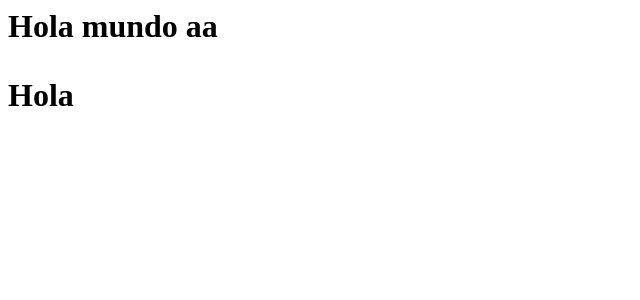
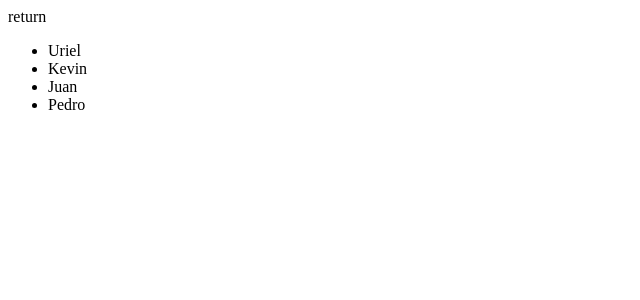
Before and after one commit to kevinCardenas23/ReactCodigoFacilito, a React (Create React App) app: page / in a window 1280 px wide. Shown: the top 300 px of the page, without its empty margins (0-640 px from the left). Built offline with nearby package versions, Linux system fonts and the light colour scheme.

Commit message:
Manera antigua de hacer un for

```diff
--- a/src/index.js
+++ b/src/index.js
@@ -1,41 +1,29 @@
 import React from 'react';
 import { render } from 'react-dom';
 
-// function SaludarEnIdiomas(idioma){
-//   if(idioma==='en') {
-//     return <span>Hello</span>
-//   }
-//   else{
-//     return <span>Hola</span>
+const nombres = [
+  'Uriel',
+  'Kevin',
+  'Juan',
+  'Pedro'
+]
 
-//   }
-// }
+function getNombres() {
+  const elementosLista = [];
+  for (var i = 0; i < nombres.length; i++) {
+    elementosLista.push(<li>{nombres[i]}</li>)
+  }
+  return elementosLista
+}
 
-const Saludo = () => {
-  const nombre = "Kevin";
-  const idioma = 'es';
-  //Esto es otra manera de hacer un if
-  // return <div>
-  //   {
-  //     idioma == 'es' && <p>Hola</p>
-  //   }
-  //   {
-  //     idioma == 'en' && <p>Hello</p>
-  //   }
-  // </div>
-  //Esta es otra manera
-  return <div>
-    {
-      idioma === 'en' ? <p>Hello</p> : <p>Hola</p>
-    }
-  </div>
+const Nombres = () => {
+  return <ul>{getNombres()}</ul>
 }
 
 const App = () => {
-  return <h1>
-    Hola mundo aa
-    <Saludo/>
-  </h1>;
+  return <div>
+    return <div><Nombres></Nombres></div>
+  </div>
 };
 
 render(<App />, document.getElementById('react-app'));
```
